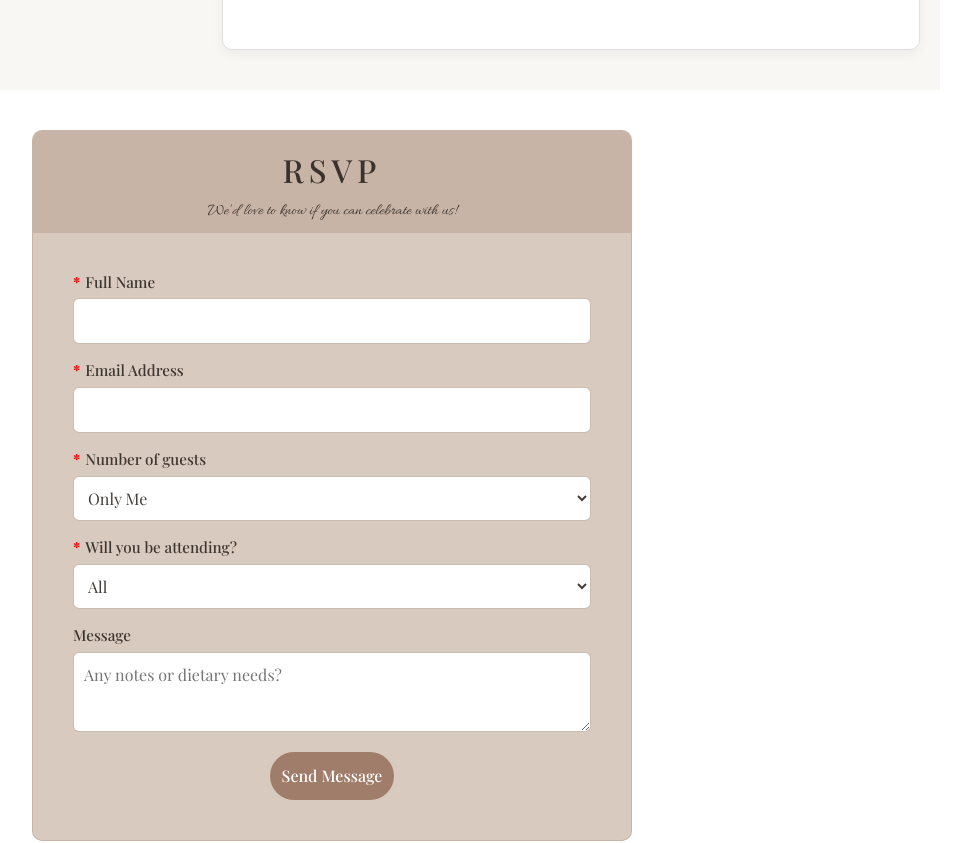
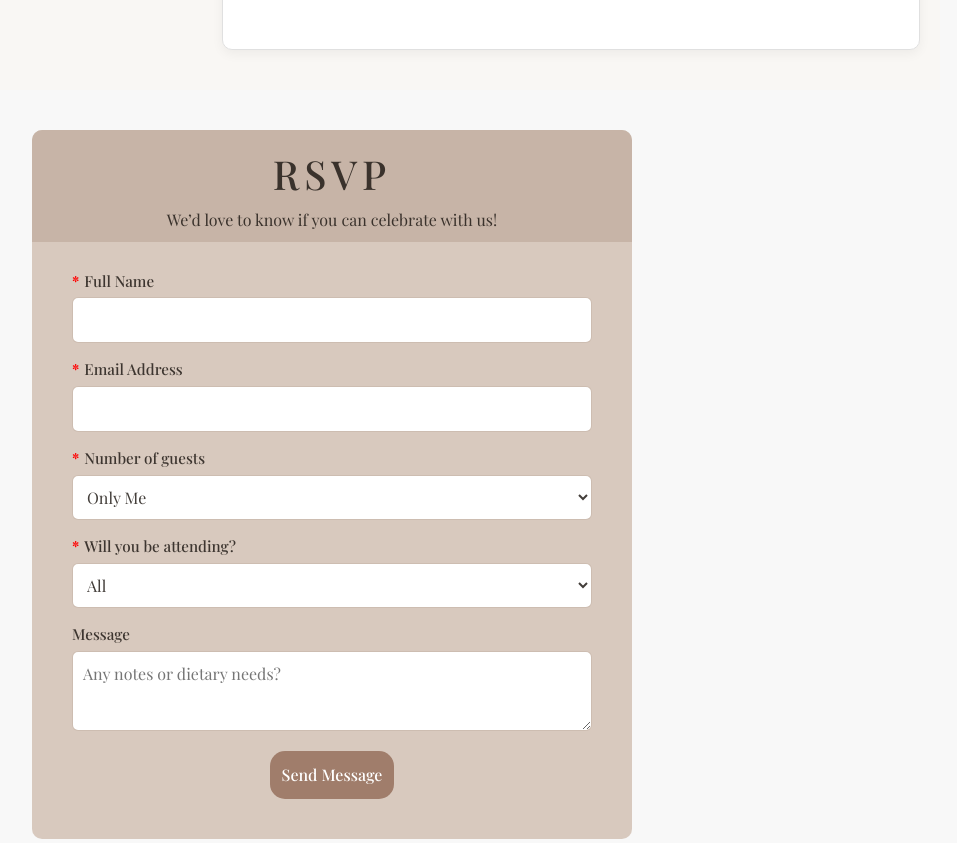
Before and after one commit to tish-cyb/E-Wedding-Website, a React (Vite) app in the folder E-Wedding Website/: page / in a window 1280 px wide. Shown: the part 3380-4223 px from the top of the page, without its empty margins (308-1265 px from the left). Built offline with nearby package versions, Linux system fonts and the light colour scheme; grey boxes are pictures that could not be loaded.

Commit message:
Change rsvp css

```diff
--- a/E-Wedding Website/src/Styles/rsvp.css
+++ b/E-Wedding Website/src/Styles/rsvp.css
@@ -7,6 +7,7 @@
 body {
   margin: 0;
   padding: 0;
+  background-color: #f8f8f8 !important;
 }
 
 /* ===== RSVP Section ===== */
@@ -17,8 +18,6 @@ body {
   border-radius: 10px;
   max-width: 600px;
   margin: 40px auto;
-  border: 1px solid #c4b1a3d7; /* Matching border color */
-  box-shadow: none; /* Removed shadow */
   position: relative;
   overflow: hidden;
 }
@@ -35,13 +34,12 @@ body {
 
 .rsvp-section h2 {
   color: #201a15d7; /* Dark brown text */
-  font-size: 2rem;
+  font-size: 2.5rem;
   letter-spacing: 5px;
   margin-bottom: 10px;
 }
 
 .rsvp-section p {
-  font-family: 'Allura', cursive;
   font-size: 1rem;
   color: #201a15d7;
   margin-bottom: 10px;
@@ -89,7 +87,7 @@ body {
   color: white;
   padding: 12px;
   border: none;
-  border-radius: 25px; /* Rounder */
+  border-radius: 15px; /* Rounder */
   font-size: 1rem;
   cursor: pointer;
   transition: all 0.3s ease-in-out;
@@ -97,7 +95,8 @@ body {
 }
 
 .rsvp-form button:hover {
-  background-color: #8e6e5d;
+  background-color: #99715b;
+  border-radius: 25px;
 }
 
 /* ===== Success Popup ===== */
@@ -106,10 +105,10 @@ body {
   top: 50%;
   left: 50%;
   transform: translate(-50%, -50%);
-  background: #d2c0b3d7;
+  background: #ffffffd7;
   color: #201a15d7;
   padding: 20px 25px;
-  border: 1px solid #c4b1a3d7;
+  border: 2px solid #c4b1a3d7;
   border-radius: 10px;
   font-size: 1.2rem;
   z-index: 9999;
```
